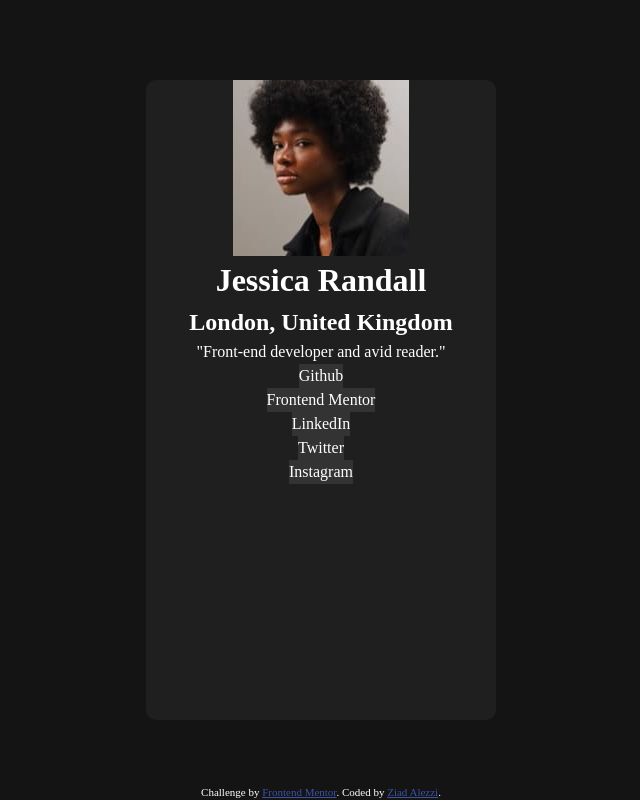
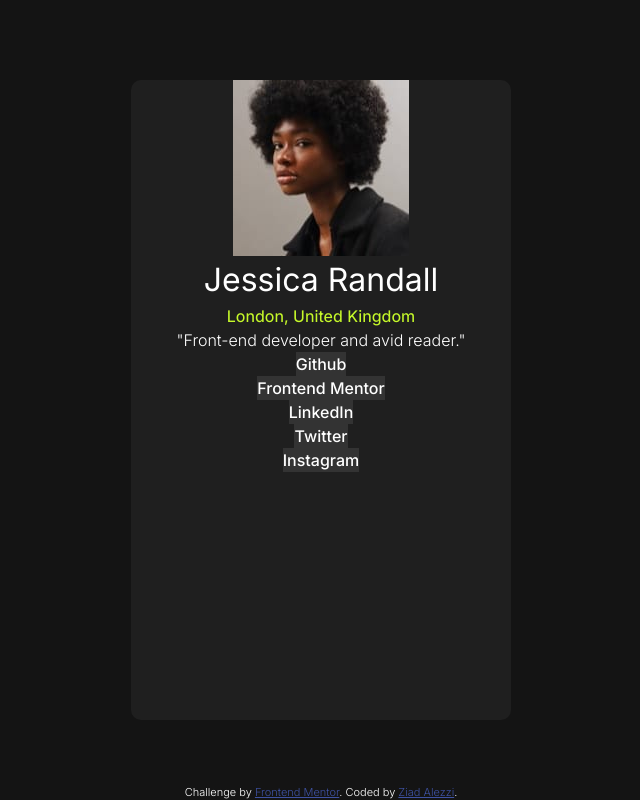
Before and after one commit to lucirie/Social-Links, a plain HTML site: page index.html in a window 1280 px wide. Shown: the whole page, without its empty margins (319-959 px from the left). Drawn offline with Linux system fonts and the light colour scheme.

Commit message:
Added new font, coloring, and font weights Used Inter font family

```diff
--- a/styles.css
+++ b/styles.css
@@ -1,9 +1,13 @@
+@import url('https://fonts.googleapis.com/css2?family=Inter:ital,opsz,wght@0,14..32,100..900;1,14..32,100..900&display=swap');
+
 body {
   background-color: #141414;
   color: white;
   display: grid;
   place-items: center;
   min-height: 100vh;
+  font-family: 'Inter';
+  font-weight: 300;
 }
 
 .container {
@@ -12,17 +16,28 @@ body {
   align-items: center;
   background-color: #1F1F1F;
   max-height: 700px;
-  max-width: 350px;
+  max-width: 380px;
   height: 80%;
   width: 90%;
   border-radius: 10px;
 
 }
 
+.name {
+  font-weight: 400;
+}
+
+.location {
+  font-weight: 450;
+  color: hsl(75, 94%, 57%);
+  font-size: 1rem;
+}
+
 .links {
   background-color: #333333;
   text-decoration: none;
   color: white;
+  font-weight: 500;
 }
 
 /*
```
